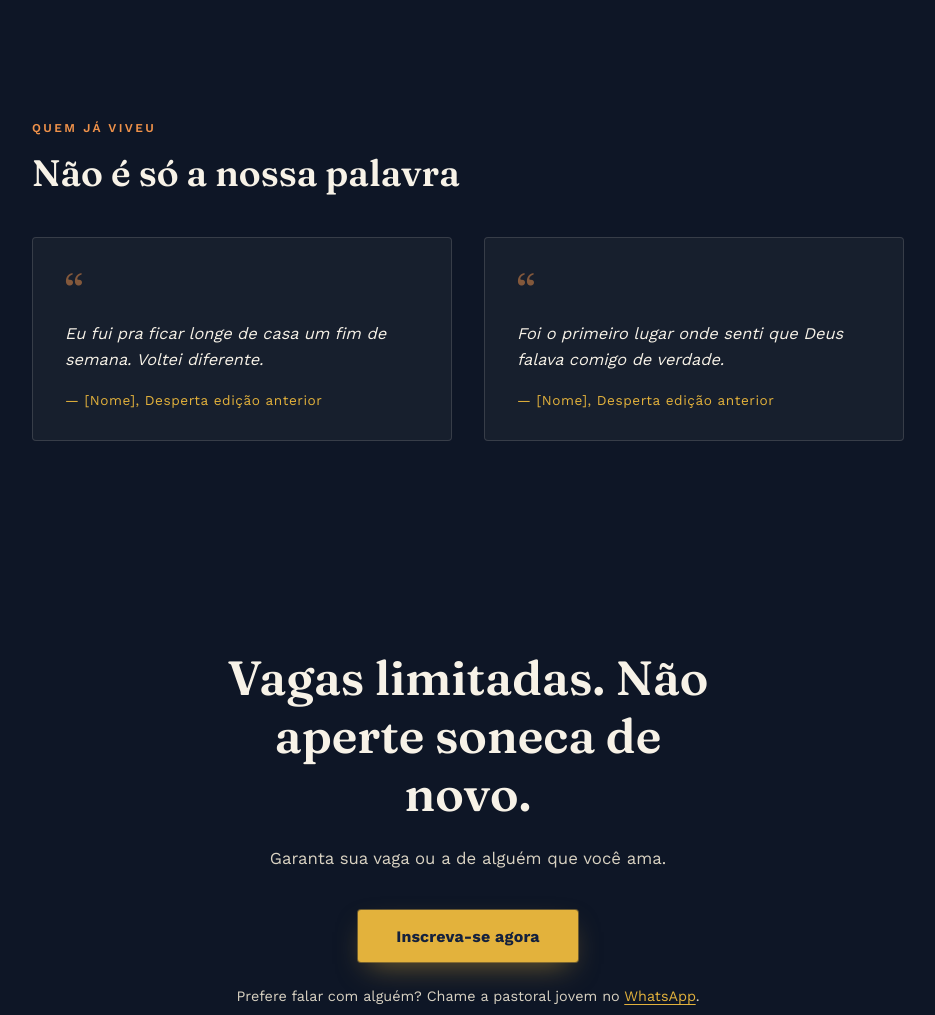
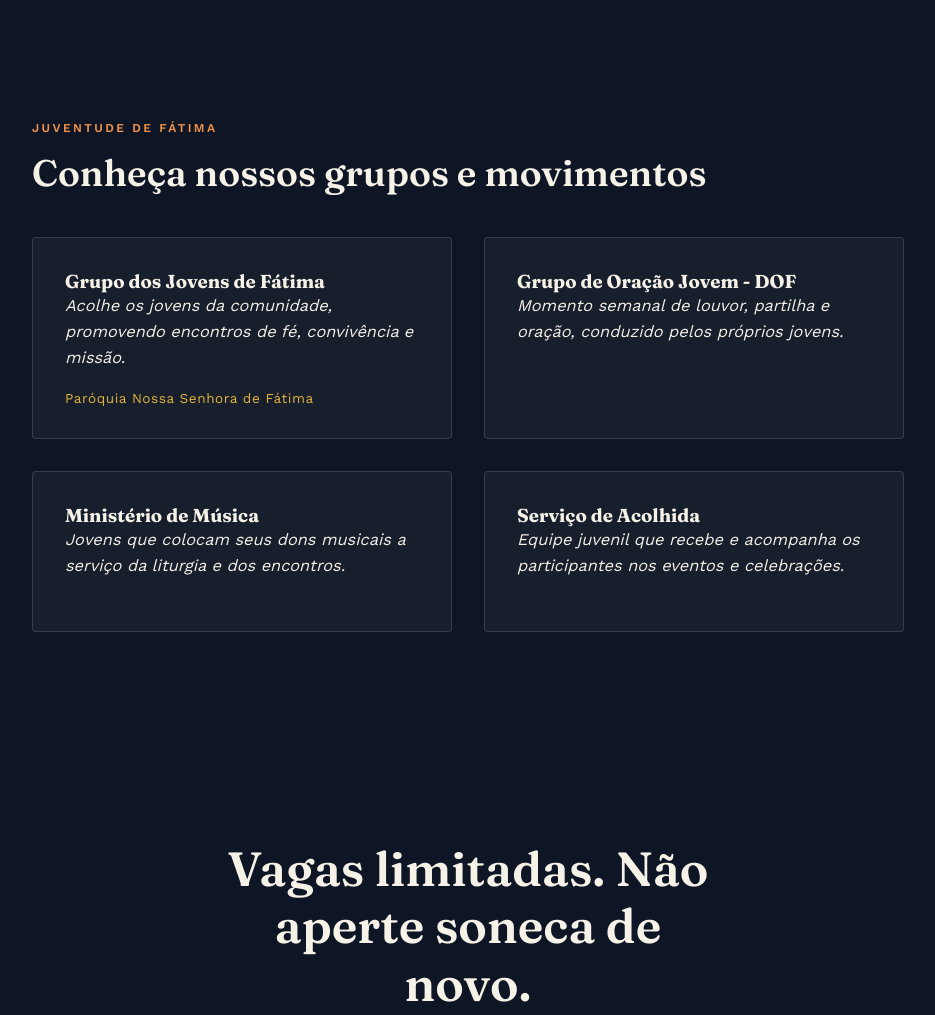
Before and after one commit to igorlcabral-commits/desperta, a plain HTML site: page index.html in a window 1280 px wide. Shown: the part 2200-3215 px from the top of the page, without its empty margins (172-1107 px from the left). Drawn offline with nearby package versions, Linux system fonts and the light colour scheme.

Commit message:
Update index.html

```diff
--- a/index.html
+++ b/index.html
@@ -262,20 +262,27 @@
   </div>
 </section>
 
-<!-- TESTIMONIALS -->
+<!-- SETOR JUVENIL -->
 <section class="testi-section">
-  <span class="eyebrow-label">Quem já viveu</span>
-  <h2 class="serif">Não é só a nossa palavra</h2>
+  <span class="eyebrow-label">Juventude de Fátima</span>
+  <h2 class="serif">Conheça nossos grupos e movimentos</h2>
   <div class="testi-grid">
     <div class="testi">
-      <div class="mark">&ldquo;</div>
-      <p class="quote">Eu fui pra ficar longe de casa um fim de semana. Voltei diferente.</p>
-      <div class="name">— [Nome], Desperta edição anterior</div>
+      <h3 class="serif">Grupo dos Jovens de Fátima</h3>
+      <p class="quote">Acolhe os jovens da comunidade, promovendo encontros de fé, convivência e missão.</p>
+      <div class="name">Paróquia Nossa Senhora de Fátima</div>
     </div>
     <div class="testi">
-      <div class="mark">&ldquo;</div>
-      <p class="quote">Foi o primeiro lugar onde senti que Deus falava comigo de verdade.</p>
-      <div class="name">— [Nome], Desperta edição anterior</div>
+      <h3 class="serif">Grupo de Oração Jovem - DOF</h3>
+      <p class="quote">Momento semanal de louvor, partilha e oração, conduzido pelos próprios jovens.</p>
+    </div>
+    <div class="testi">
+      <h3 class="serif">Ministério de Música</h3>
+      <p class="quote">Jovens que colocam seus dons musicais a serviço da liturgia e dos encontros.</p>
+      </div>
+    <div class="testi">
+      <h3 class="serif">Serviço de Acolhida</h3>
+      <p class="quote">Equipe juvenil que recebe e acompanha os participantes nos eventos e celebrações.</p>
     </div>
   </div>
 </section>
@@ -285,9 +292,9 @@
   <h2 class="serif">Vagas limitadas. Não aperte soneca de novo.</h2>
   <p class="sub" style="margin-left:auto; margin-right:auto;">Garanta sua vaga ou a de alguém que você ama.</p>
   <div class="cta-row">
-    <a class="cta" href="[LINK_DO_FORMULARIO]" target="_blank" rel="noopener">Inscreva-se agora</a>
+    <a class="cta" href="https://forms.gle/XEK9vD4WKQZGCJi76" target="_blank" rel="noopener">Inscreva-se agora</a>
   </div>
-  <p class="whatsapp-note">Prefere falar com alguém? Chame a pastoral jovem no <a href="https://wa.me/[NUMERO_WHATSAPP]" target="_blank" rel="noopener">WhatsApp</a>.</p>
+  <p class="whatsapp-note">Prefere falar com alguém? Entre em contato com um dos organizadores! <a href="https://wa.me/47996603119" target="_blank" rel="noopener">WhatsApp</a>.</p>
 </section>
 
 <footer>Desperta! Retiro Jovem · Paróquia [Nome] · #DespertaJovem</footer>
```
